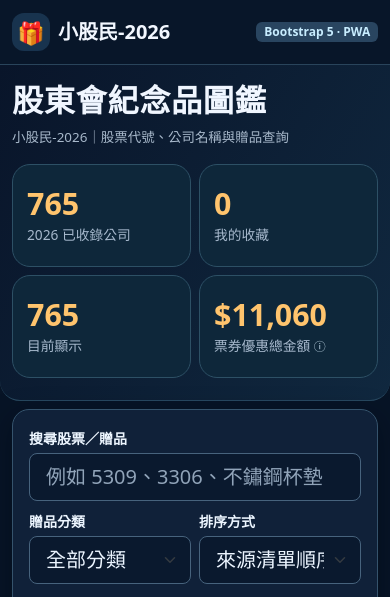
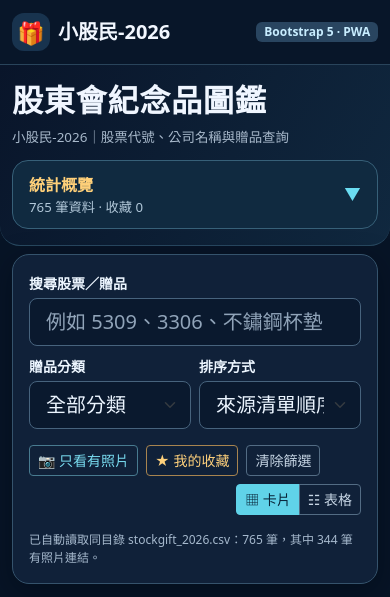
Before and after one commit to iot-superman/smallstockgift-2026, a plain HTML site: page index.html in a window 390 px wide. Shown: the top 597 px of the page. Drawn offline with nearby package versions, Linux system fonts and the light colour scheme.

Commit message:
Add collapsible mobile statistics panel with chevron V3.9

```diff
--- a/index.html
+++ b/index.html
@@ -111,13 +111,39 @@ a{color:#81dbf1}a:hover{color:#b3f0ff}
  #giftLightbox{padding:calc(50px + env(safe-area-inset-top)) 12px calc(18px + env(safe-area-inset-bottom))!important}
  #giftLightboxImg{max-height:calc(100dvh - 175px - env(safe-area-inset-top) - env(safe-area-inset-bottom))!important}
 }
+
+/* V3.9：手機小螢幕預設折疊統計卡，省下首屏空間；桌面版完全不收合。 */
+.mobile-stats-toggle{display:none}
+@media(max-width:767.98px){
+ .restored-subtitle{margin-bottom:12px!important}
+ .mobile-stats-toggle{
+   display:flex;width:100%;align-items:center;justify-content:space-between;gap:12px;
+   text-align:left;color:#e8f4ff;background:#102a40;
+   border:1px solid #376078;border-radius:16px;padding:12px 16px;min-height:52px;
+   cursor:pointer;touch-action:manipulation;user-select:none
+ }
+ .mobile-stats-toggle:focus-visible{outline:3px solid #64d7ec;outline-offset:2px}
+ .stats-toggle-summary{display:flex;flex-direction:column;gap:2px;min-width:0}
+ .stats-toggle-summary strong{color:#ffd079;font-size:1rem}
+ #statsBrief{font-size:.83rem;color:#b2c8d9;line-height:1.3}
+ .stats-toggle-arrow{font-size:1.05rem;color:#6bddf2;flex:none;transition:transform .18s ease}
+ #statsPanel{margin-top:12px}
+ #statsPanel:not(.is-open){display:none!important}
+ .hero{padding-bottom:16px!important}
+}
+@media(prefers-reduced-motion:reduce){.stats-toggle-arrow{transition:none}}
 </style></head><body>
 <nav class="navbar navbar-dark"><div class="container"><a class="navbar-brand d-flex align-items-center gap-2 fw-bold mb-0" href="./index.html"><span class="brand-mark">🎁</span><span>小股民-2026</span></a><span class="badge text-bg-light">Bootstrap 5 · PWA</span></div></nav>
 <!-- V3.3：恢復原版四格統計卡，手機 2 欄、桌面 4 欄 -->
 <header class="hero"><div class="container">
   <h1 class="restored-main-title">股東會紀念品圖鑑</h1>
   <p class="restored-subtitle">小股民-2026｜股票代號、公司名稱與贈品查詢</p>
-  <div class="row g-2 g-md-3 restored-stats" aria-label="股東會贈品統計">
+  <!-- V3.9：手機版預設收合統計區塊；桌面版維持原四格完整顯示。 -->
+  <button id="statsToggle" class="mobile-stats-toggle" type="button" aria-expanded="false" aria-controls="statsPanel" aria-label="展開統計資訊">
+    <span class="stats-toggle-summary"><strong>統計概覽</strong><span id="statsBrief">765 筆資料 · 收藏 0</span></span>
+    <span id="statsArrow" class="stats-toggle-arrow" aria-hidden="true">▼</span>
+  </button>
+  <div id="statsPanel" class="row g-2 g-md-3 restored-stats" aria-label="股東會贈品統計">
     <div class="col-6 col-lg-3"><div class="stat restored-stat"><div class="restored-number" id="totalCount">765</div><div class="restored-label">2026 已收錄公司</div></div></div>
     <div class="col-6 col-lg-3"><div class="stat restored-stat"><div class="restored-number" id="favoriteCount">0</div><div class="restored-label">我的收藏</div></div></div>
     <div class="col-6 col-lg-3"><div class="stat restored-stat"><div class="restored-number" id="currentCount">765</div><div class="restored-label">目前顯示</div></div></div>
@@ -179,6 +205,7 @@ function updateCounts(){
   $('favoriteCount').textContent=records.filter(r=>favorites.has(r['代號'])).length.toLocaleString('zh-TW');
   const amount=records.reduce((sum,r)=>sum+getVoucherFaceValue(r['紀念品']),0);
   $('voucherTotal').textContent=amount?'$'+amount.toLocaleString('en-US'):'—';
+  refreshStatsBrief();
 }
 // 標準 CSV 解析：支援雙引號、逗號與欄位內換行。
 function parseCSV(text){const matrix=[];let row=[],v='',inQuote=false;for(let i=0;i<text.length;i++){const c=text[i];if(inQuote){if(c==='"'&&text[i+1]==='"'){v+='"';i++}else if(c==='"')inQuote=false;else v+=c}else if(c==='"')inQuote=true;else if(c===','){row.push(v);v=''}else if(c==='\n'||c==='\r'){if(c==='\r'&&text[i+1]==='\n')i++;row.push(v);if(row.some(Boolean))matrix.push(row);row=[];v=''}else v+=c}if(v||row.length){row.push(v);matrix.push(row)}if(matrix[0]?.[0])matrix[0][0]=matrix[0][0].replace(/^\ufeff/,'');const headers=matrix.shift()||[];return matrix.map(cols=>Object.fromEntries(headers.map((key,i)=>[key,cols[i]||'']))).filter(r=>r['代號']&&r['公司'])}
@@ -201,6 +228,22 @@ document.getElementById('giftLightboxClose').addEventListener('click',()=>docume
 document.getElementById('giftLightbox').addEventListener('click',event=>{
  if(event.target===event.currentTarget)event.currentTarget.close();
 });
+
+// V3.9：統計資訊手機預設收合，僅透過按鈕切換；桌面版由 CSS 永遠顯示。
+const statsToggle=document.getElementById('statsToggle');
+const statsPanel=document.getElementById('statsPanel');
+function refreshStatsBrief(){
+ const brief=document.getElementById('statsBrief');
+ if(brief)brief.textContent=records.length.toLocaleString('zh-TW')+' 筆資料 · 收藏 '+records.filter(r=>favorites.has(r['代號'])).length.toLocaleString('zh-TW');
+}
+statsToggle.addEventListener('click',()=>{
+ const expanded=statsToggle.getAttribute('aria-expanded')!=='true';
+ statsToggle.setAttribute('aria-expanded',String(expanded));
+ statsToggle.setAttribute('aria-label',expanded?'收合統計資訊':'展開統計資訊');
+ statsPanel.classList.toggle('is-open',expanded);
+ document.getElementById('statsArrow').textContent=expanded?'▲':'▼';
+});
+refreshStatsBrief();
 $('search').addEventListener('input',applyFilters);$('category').addEventListener('change',applyFilters);$('sort').addEventListener('change',applyFilters);$('onlyPhotos').onclick=()=>{onlyPhotos=!onlyPhotos;applyFilters()};$('onlyFavorite').onclick=()=>{onlyFavorite=!onlyFavorite;applyFilters()};$('reset').onclick=()=>{$('search').value='';$('category').value='all';$('sort').value='original';onlyPhotos=false;onlyFavorite=false;applyFilters()};$('gridBtn').onclick=()=>setMode('grid');$('tableBtn').onclick=()=>setMode('table');$('loadMore').onclick=loadMore;
 $('mobileAll').onclick=()=>{$('reset').click();scrollTo({top:0,behavior:'smooth'})};$('mobilePhotos').onclick=()=>{$('onlyPhotos').click();scrollTo({top:0,behavior:'smooth'})};$('mobileFav').onclick=()=>{$('onlyFavorite').click();scrollTo({top:0,behavior:'smooth'})};$('mobileTop').onclick=()=>scrollTo({top:0,behavior:'smooth'});
 $('exportBtn').onclick=()=>{const keys=FIELDS;const q=v=>{const s=String(v??'');return /[",\r\n]/.test(s)?'"'+s.replace(/"/g,'""')+'"':s};const csv='\ufeff'+[keys,...filtered.map(r=>keys.map(k=>r[k]||''))].map(row=>row.map(q).join(',')).join('\r\n');const url=URL.createObjectURL(new Blob([csv],{type:'text/csv;charset=utf-8'}));const a=document.createElement('a');a.href=url;a.download='stockgift_2026_filtered.csv';a.click();setTimeout(()=>URL.revokeObjectURL(url),1500)};
```
